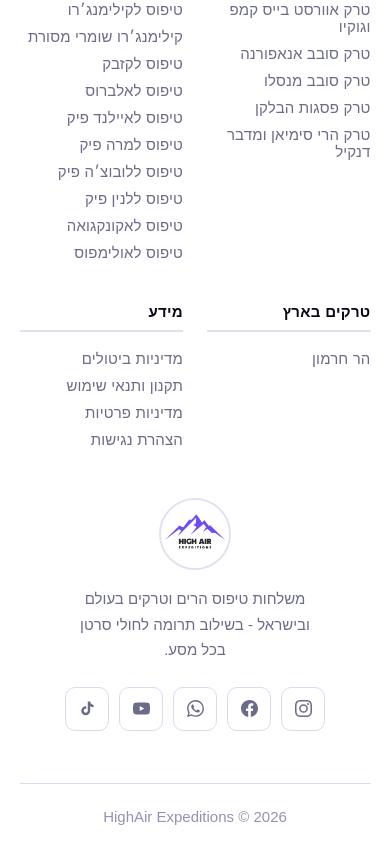
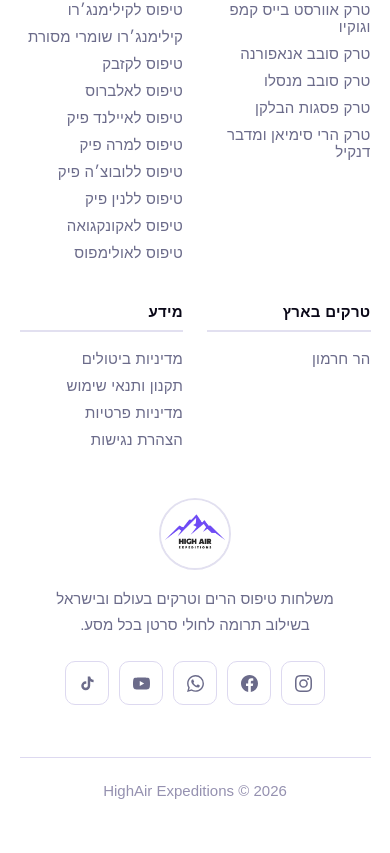
Before and after one commit to adiroyguner9-commits/highair-website, a React (Vite) app: page / in a window 390 px wide. Shown: the part 7545-8398 px from the top of the page. After the commit the page ends 8372 px from the top, so only its background shows below. Built offline with nearby package versions, Linux system fonts and the light colour scheme; a web font is replaced by a local one.

Commit message:
Footer: two-line tagline, full width on mobile
Co-Authored-By: Claude Sonnet 4.6 <noreply@anthropic.com>

```diff
--- a/src/components/web_v2/SiteFooter.jsx
+++ b/src/components/web_v2/SiteFooter.jsx
@@ -166,8 +166,8 @@ export default function SiteFooter() {
             <div style={{ width: '72px', height: '72px', borderRadius: '50%', overflow: 'hidden', marginBottom: '16px', border: '2px solid #E2E0F0', background: '#FFFFFF', display: 'flex', alignItems: 'center', justifyContent: 'center' }}>
               <img src="/Logo.png" alt="HighAir Expeditions" style={{ width: '100%', height: '100%', objectFit: 'cover' }} />
             </div>
-            <p style={{ fontFamily: "'Ploni', sans-serif", fontSize: FS.sm, fontWeight: 300, color: '#6B6B8A', margin: '0 0 24px', lineHeight: 1.7, maxWidth: '240px', textAlign: 'center' }}>
-              משלחות טיפוס הרים וטרקים בעולם ובישראל - בשילוב תרומה לחולי סרטן בכל מסע.
+            <p style={{ fontFamily: "'Ploni', sans-serif", fontSize: FS.sm, fontWeight: 300, color: '#6B6B8A', margin: '0 0 24px', lineHeight: 1.7, width: '100%', textAlign: 'center', whiteSpace: 'pre-line' }}>
+              {'משלחות טיפוס הרים וטרקים בעולם ובישראל\nבשילוב תרומה לחולי סרטן בכל מסע.'}
             </p>
             <SocialIcons size={44} justify="center" />
           </div>
@@ -195,8 +195,8 @@ export default function SiteFooter() {
             <div style={{ width: '72px', height: '72px', borderRadius: '50%', overflow: 'hidden', marginBottom: '16px', border: '2px solid #E2E0F0', background: '#FFFFFF', display: 'flex', alignItems: 'center', justifyContent: 'center' }}>
               <img src="/Logo.png" alt="HighAir Expeditions" style={{ width: '100%', height: '100%', objectFit: 'cover' }} />
             </div>
-            <p style={{ fontFamily: "'Ploni', sans-serif", fontSize: FS.sm, fontWeight: 300, color: '#6B6B8A', margin: '0 0 24px', lineHeight: 1.7, maxWidth: '240px', textAlign: 'right' }}>
-              משלחות טיפוס הרים וטרקים בעולם ובישראל - בשילוב תרומה לחולי סרטן בכל מסע.
+            <p style={{ fontFamily: "'Ploni', sans-serif", fontSize: FS.sm, fontWeight: 300, color: '#6B6B8A', margin: '0 0 24px', lineHeight: 1.7, maxWidth: '240px', textAlign: 'right', whiteSpace: 'pre-line' }}>
+              {'משלחות טיפוס הרים וטרקים בעולם ובישראל\nבשילוב תרומה לחולי סרטן בכל מסע.'}
             </p>
             <SocialIcons size={36} justify="flex-start" />
           </div>
```
